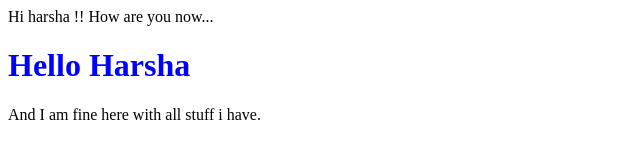
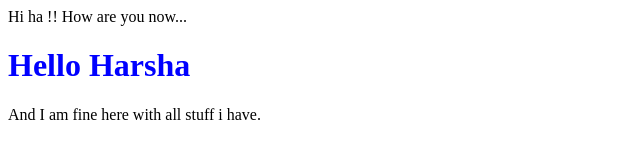
Before and after one commit to harshanagarthi/Assignment_Submission, a plain HTML site: page helloharsha.html in a window 1280 px wide. Shown: the full height of the page, 0-640 px from the left. Drawn offline with Linux system fonts and the light colour scheme.

Commit message:
Updated version

```diff
--- a/helloharsha.html
+++ b/helloharsha.html
@@ -7,7 +7,7 @@
     <title>Document</title>
 </head>
 <body>
-    Hi harsha !! How are you now...
+    Hi ha !! How are you now...
     <h1 style="color:blue;"> Hello Harsha</h1>
     And I am fine here with all stuff i have.
 </body>
```
